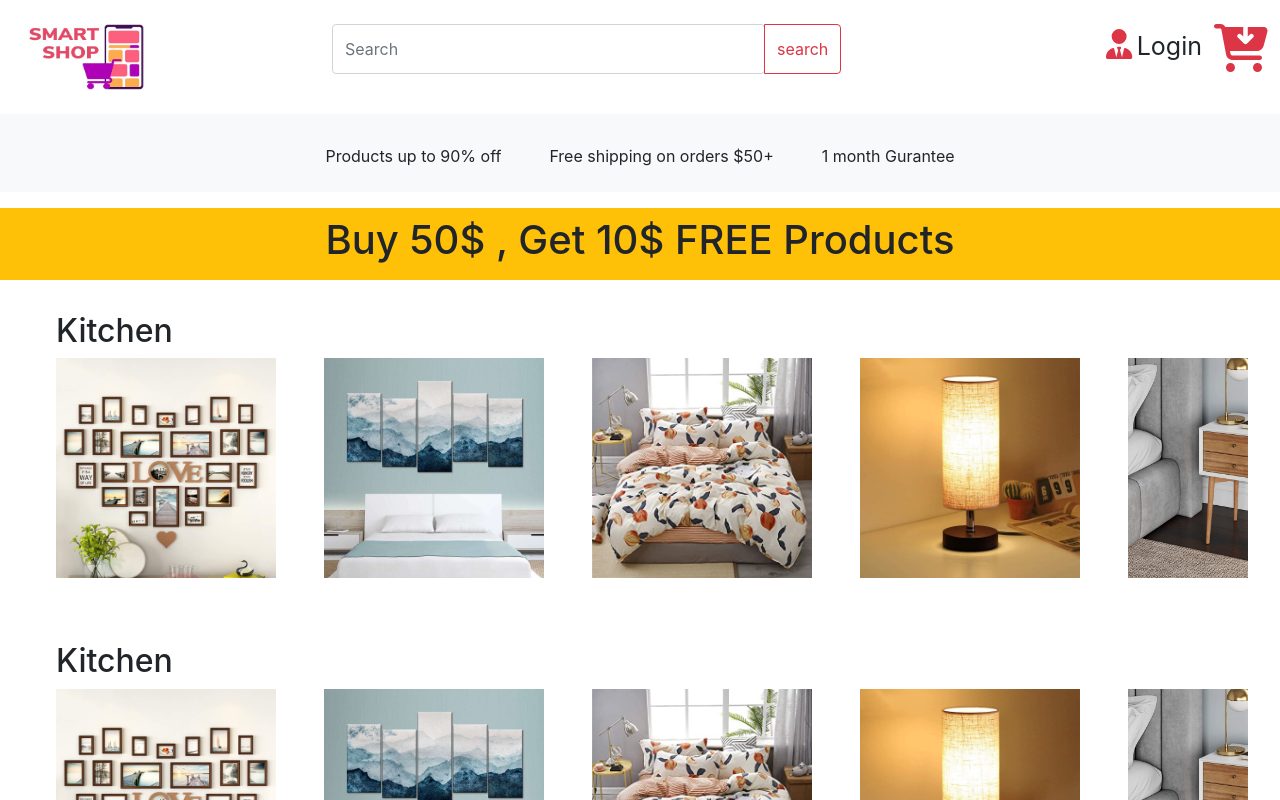
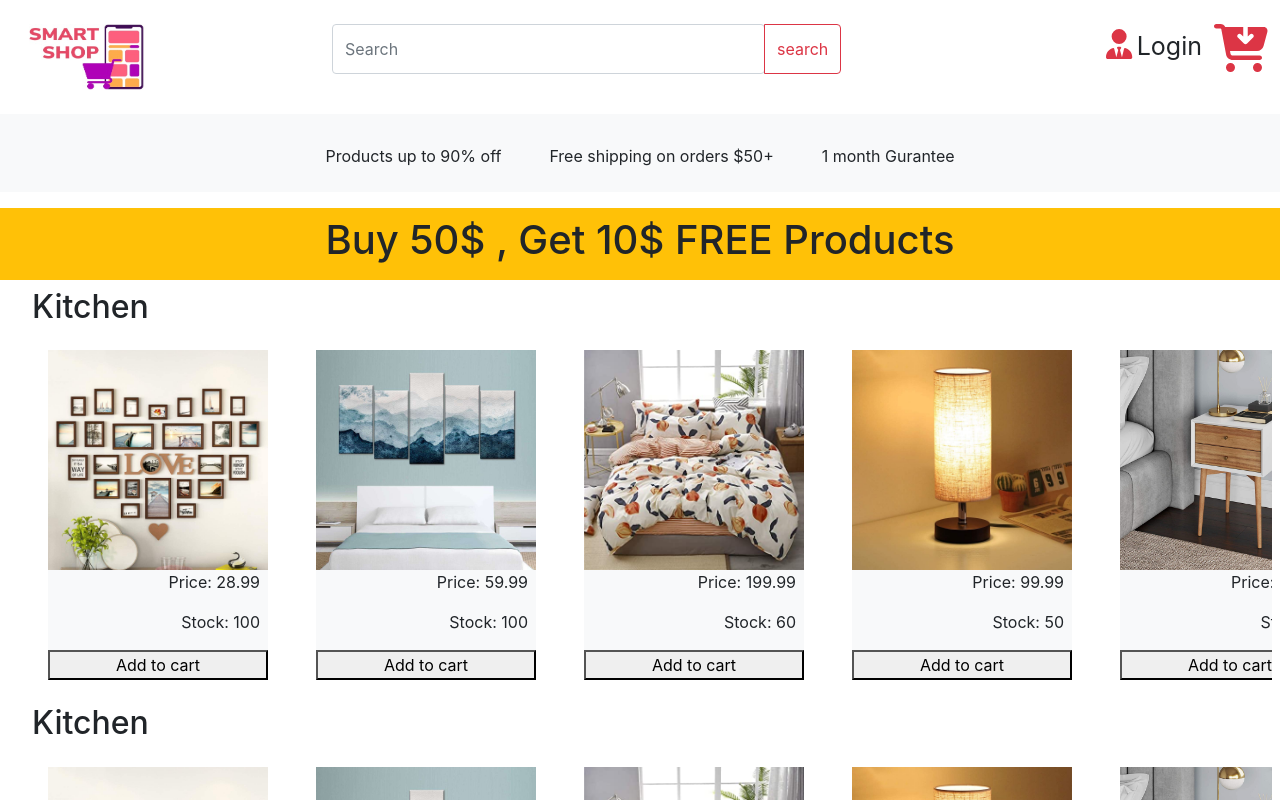
Before and after one commit to Project-3-Group-9/smart-shop, a React (Create React App) app in the folder client/: page /resume in a window 1280 px wide. Shown: the top 800 px of the page. Built offline with nearby package versions, Linux system fonts and the light colour scheme.

Commit message:
add to cart buttton added

```diff
--- a/client/src/components/Categories/index.js
+++ b/client/src/components/Categories/index.js
@@ -229,19 +229,22 @@ const data = [
 function Categories() {
     return(
         <>
-<section className="p-3">
-    <section className="p-3">
+
+    <section className=" m-2">
         <h2 className="mx-4">Kitchen</h2>
-        <div className='d-flex overflow-auto'>
+        <div className='d-flex overflow-auto p-3'>
         {data.map(category =>(
+            <div className='mx-4 bg-light'>
         <img id="awsImg" src={require(`../../assets/images/categories/images/${category.image}`)}
-        className='mx-4'
         style={{height:"220px",width:"220px"}}
       ></img>
+      <p className='d-block text-end mx-2'>Price:  {category.price}</p>
+      <p className='d-block text-end mx-2'>Stock:  {category.quantity}</p>
+      <button className="" style={{width:"100%"}}>Add to cart</button>
+      </div>
         ))}
         </div>
     </section>
-</section>
   </>
     )
 }
```
